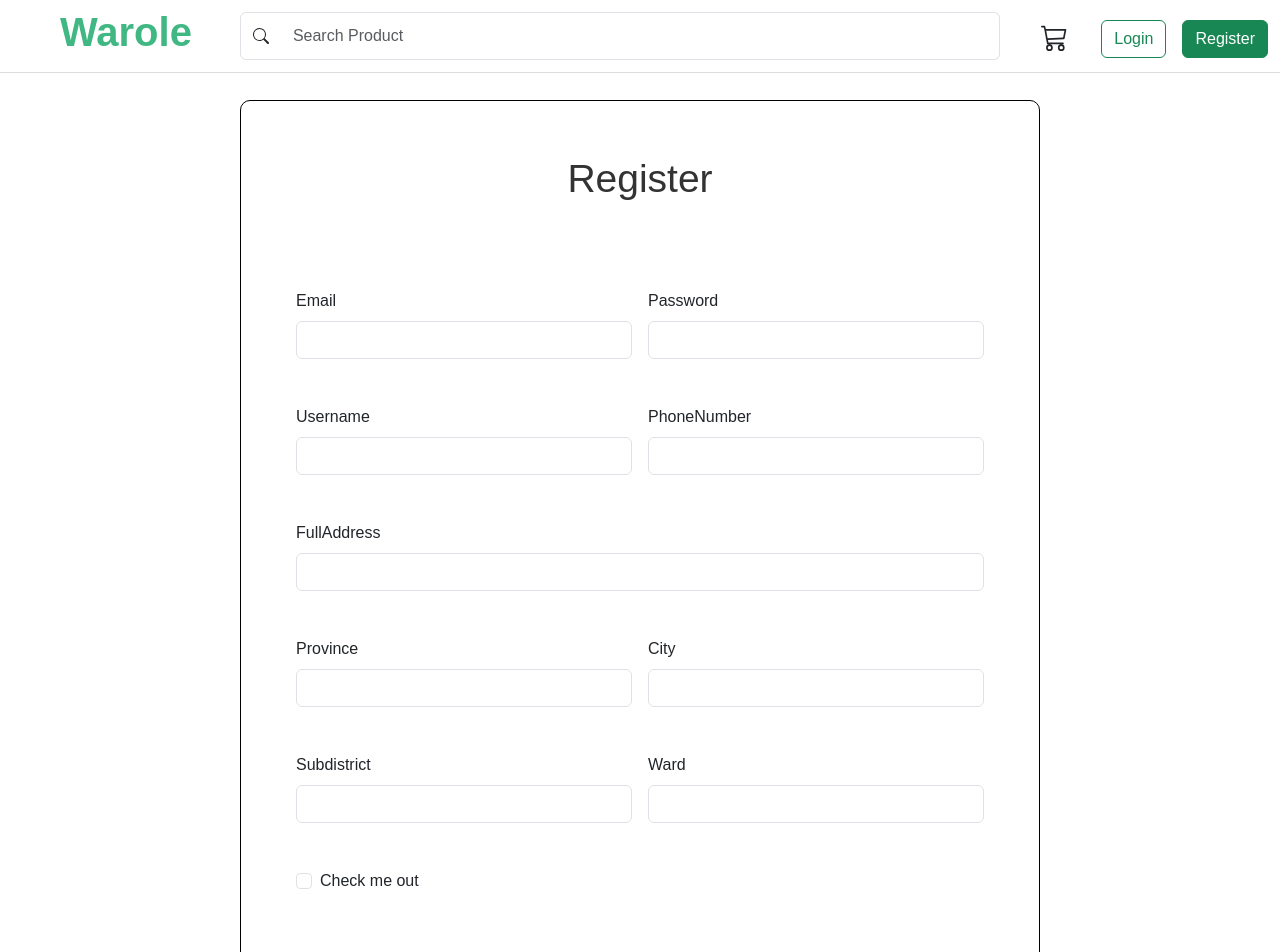
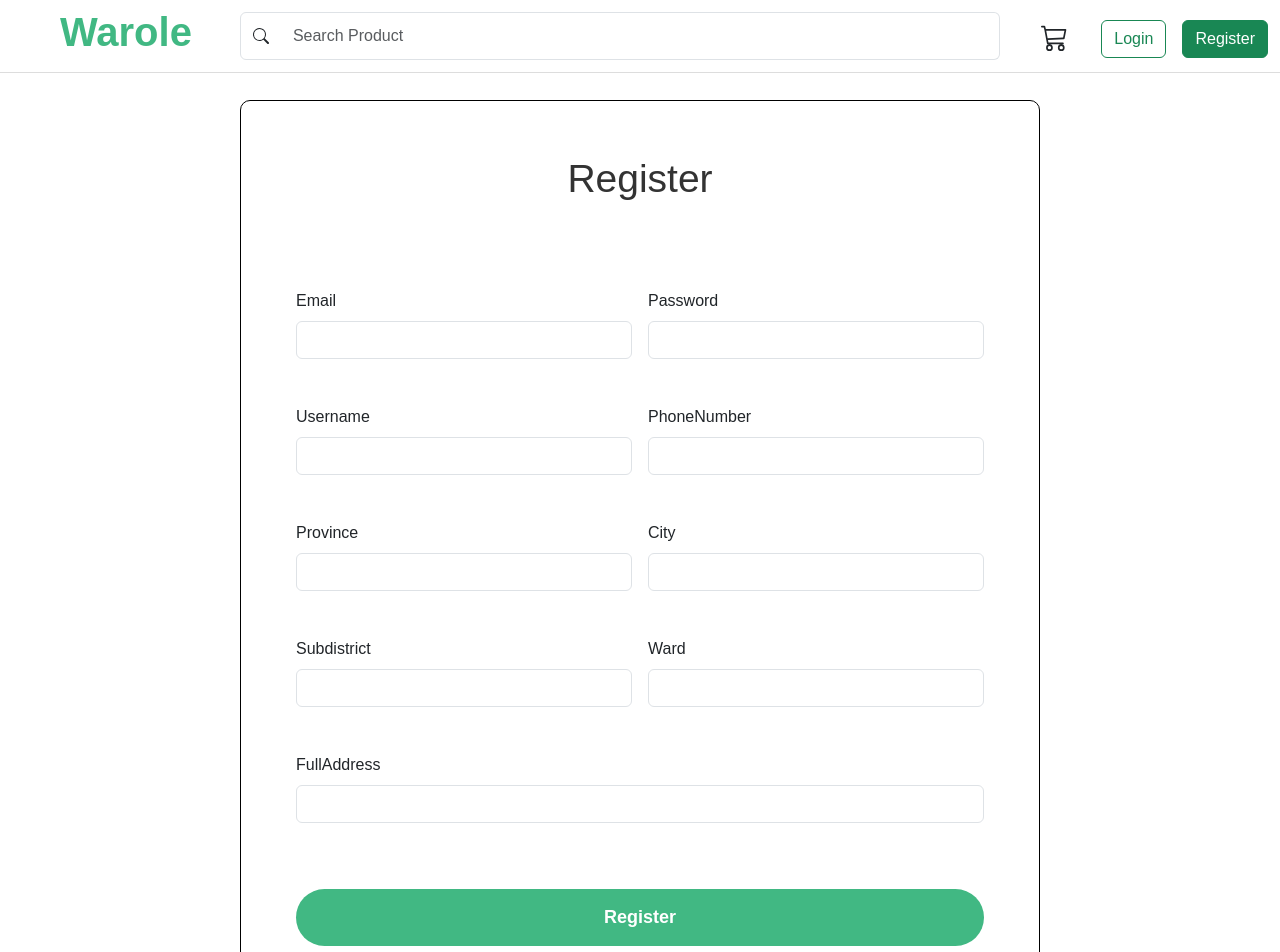
Before and after one commit to rifkyhilman/Warole-client, a Vue app: page /register in a window 1280 px wide. Shown: the top 952 px of the page. Built offline with nearby package versions, Linux system fonts and the light colour scheme.

Commit message:
:construction: Add field form register
add field form register

```diff
--- a/src/views/register/index.vue
+++ b/src/views/register/index.vue
@@ -2,52 +2,52 @@
 <template>
     <div id="page-wrap">
         <div class="from">
-            <form class="row g-3">
+            <form class="row g-3" @submit.prevent="handleSubmit">
                 <span id="form-title">Register</span>
                 <div class="col-md-6">
                     <label for="inputEmail4" class="form-label">Email</label>
-                    <input type="email" class="form-control" id="inputEmail4">
+                    <input v-model="inputEmail" type="email" class="form-control" id="inputEmail4" required>
                 </div>
                 <div class="col-md-6">
                     <label for="inputPassword4" class="form-label">Password</label>
-                    <input type="password" class="form-control" id="inputPassword4">
+                    <input v-model="inputPassword" type="password" class="form-control" id="inputPassword4" required>
                 </div>
                 <div class="col-md-6">
                     <label for="inputName" class="form-label">Username</label>
-                    <input type="text" class="form-control" id="inputName">
+                    <input v-model="inputName" type="text" class="form-control" id="inputName" required>
                 </div>
                 <div class="col-md-6">
                     <label for="inputPhone" class="form-label">PhoneNumber</label>
-                    <input type="text" class="form-control" id="inputPhone">
+                    <input v-model="inputPhone" type="number" class="form-control" id="inputPhone" required>
+                </div>
+                <div class="col-md-6">
+                    <label for="inputProvinci" class="form-label"> Province </label>
+                    <input v-model="inputProvince" type="text" class="form-control" id="inputProvince" required>
+                </div>
+                <div class="col-md-6">
+                    <label for="inputCity" class="form-label">City</label>
+                    <input v-model="inputCity" type="text" class="form-control" id="inputCity" required>
+                </div>
+                <div class="col-md-6">
+                    <label for="inputSubdistrict" class="form-label"> Subdistrict </label>
+                    <input v-model="inputSubdistrict" type="text" class="form-control" id="inputSubdistrict" required>
+                </div>
+                <div class="col-md-6">
+                    <label for="inputWard" class="form-label"> Ward </label>
+                    <input v-model="inputWard" type="text" class="form-control" id="inputWard" required>
                 </div>
                 <div class="col-12">
                     <label for="inputAddress" class="form-label">FullAddress</label>
-                    <input type="text" class="form-control" id="inputAddress">
+                    <input v-model="inputFulladress" type="text" class="form-control" id="inputAddress" required>
                 </div>
-                <div class="col-md-6">
-                    <label for="inputProvinci" class="form-label"> Province </label>
-                    <input type="text" class="form-control" id="inputProvince">
-                </div>
-                <div class="col-md-6">
-                    <label for="inputCity" class="form-label">City</label>
-                    <input type="text" class="form-control" id="inputCity">
-                </div>
-                <div class="col-md-6">
-                    <label for="inputSubdistrict" class="form-label"> Subdistrict </label>
-                    <input type="text" class="form-control" id="inputSubdistrict">
-                </div>
-                <div class="col-md-6">
-                    <label for="inputWard" class="form-label"> Ward </label>
-                    <input type="text" class="form-control" id="inputWard">
-                </div>
-                <div class="col-12">
+                <!-- <div class="col-12">
                     <div class="form-check">
                     <input class="form-check-input" type="checkbox" id="gridCheck">
                     <label class="form-check-label" for="gridCheck">
                         Check me out
                     </label>
                     </div>
-                </div>
+                </div> -->
                 <div class="col-12">
                     <button type="submit" class="btn btn-primary">Register</button>
                 </div>
@@ -58,26 +58,32 @@
 
 <script>
 export default {
-    // eslint-disable-next-line vue/multi-word-component-names
-    name: 'Register',
     data() {
         return {
-            username: null,
-            email: null,
-            password: null,
-            region: null,
-            phone: null
+            inputName: null,
+            inputEmail: null,
+            inputPassword: null,
+            inputPhone: null,
+            inputFulladress: null,
+            inputProvince: null,
+            inputCity: null,
+            inputSubdistrict: null,
+            inputWard: null
         }
     },
     methods: {
         async handleSubmit() {
             try {
                 const data = {
-                    name: this.username,
-                    email: this.email,
-                    password: this.password,
-                    region: this.region,
-                    phone: this.phone.toString()
+                    name: this.inputName,
+                    email: this.inputEmail,
+                    password: this.inputPassword,
+                    phoneNumber: this.inputPhone.toString(),
+                    fullAddress: this.inputFulladress,
+                    provinsi: this.inputProvince,
+                    kota: this.inputCity,
+                    kecamatan: this.inputSubdistrict,
+                    kelurahan: this.inputWard
                 };
 
                 const response = await fetch('https://ecoms.zeabur.app/api/v1/auth/register', {
```
